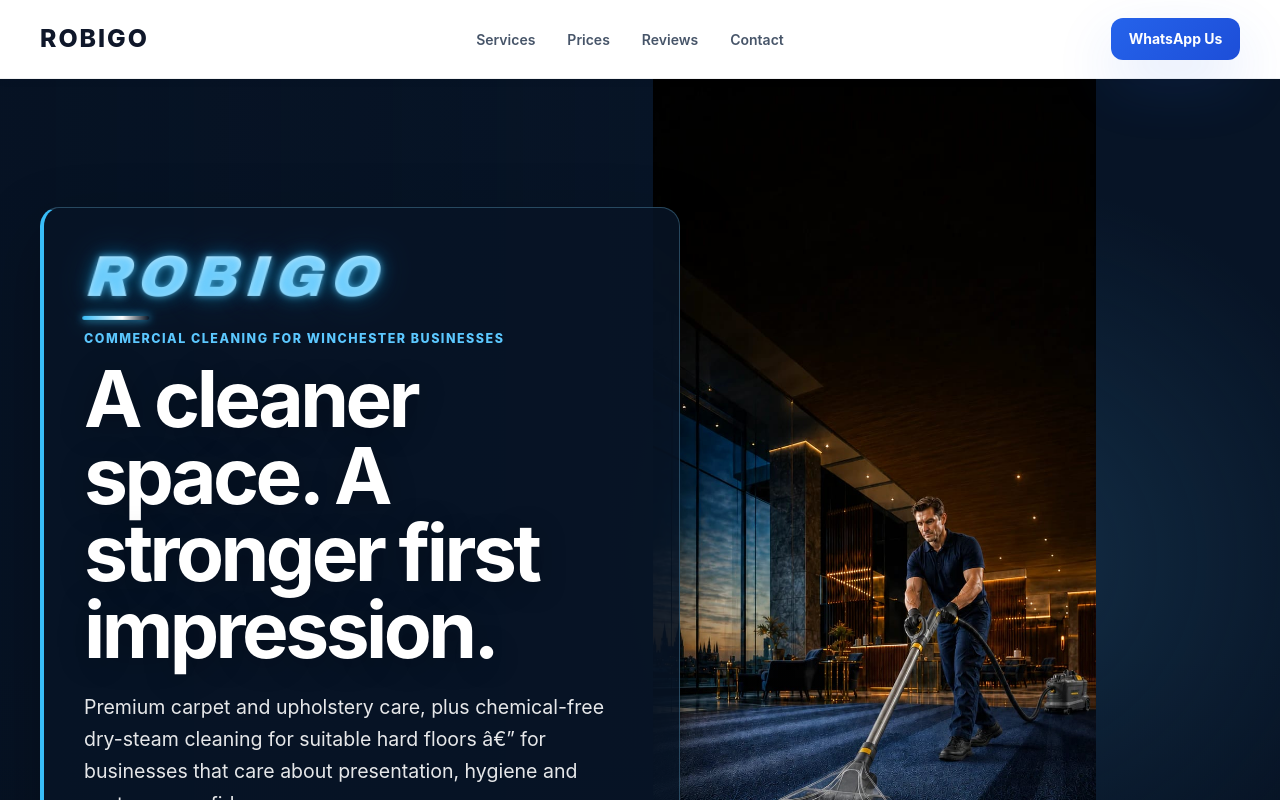
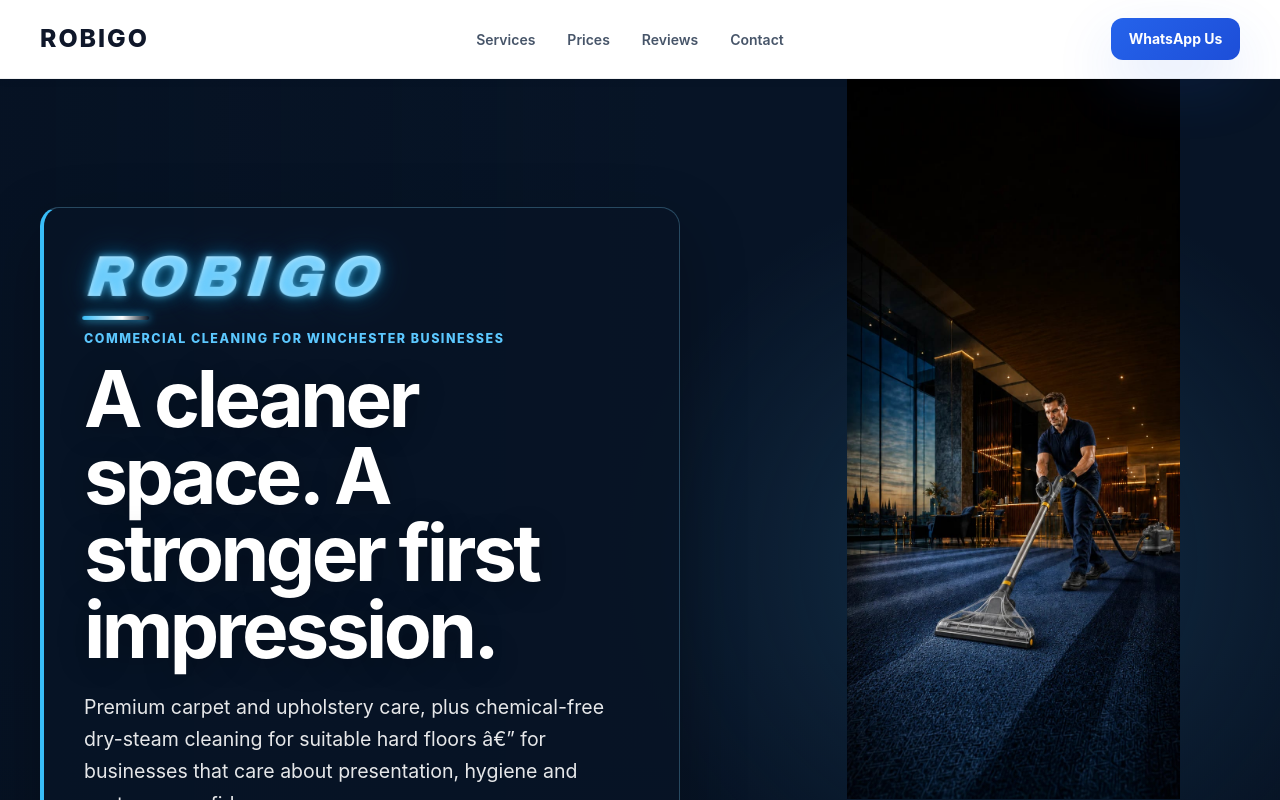
Before and after one commit to Robigo1977/ROBIGO-V5, a React (Vite) app: page /business in a window 1280 px wide. Shown: the top 800 px of the page. Built offline with nearby package versions, Linux system fonts and the light colour scheme.

Commit message:
Fit full commercial cleaner and extraction head above fold

```diff
--- a/src/pages/CommercialCleaningWinchester.module.css
+++ b/src/pages/CommercialCleaningWinchester.module.css
@@ -679,6 +679,15 @@
 }
 
 @media (min-width: 700px) {
+  .heroImage {
+    position: absolute;
+    top: 0;
+    right: 3%;
+    width: min(48%, 43rem);
+    height: calc(100svh - 5rem);
+    max-height: 100%;
+  }
+
   .urgentIntro {
     grid-template-columns: minmax(0, 1.08fr) minmax(20rem, 0.92fr);
     align-items: end;
```
